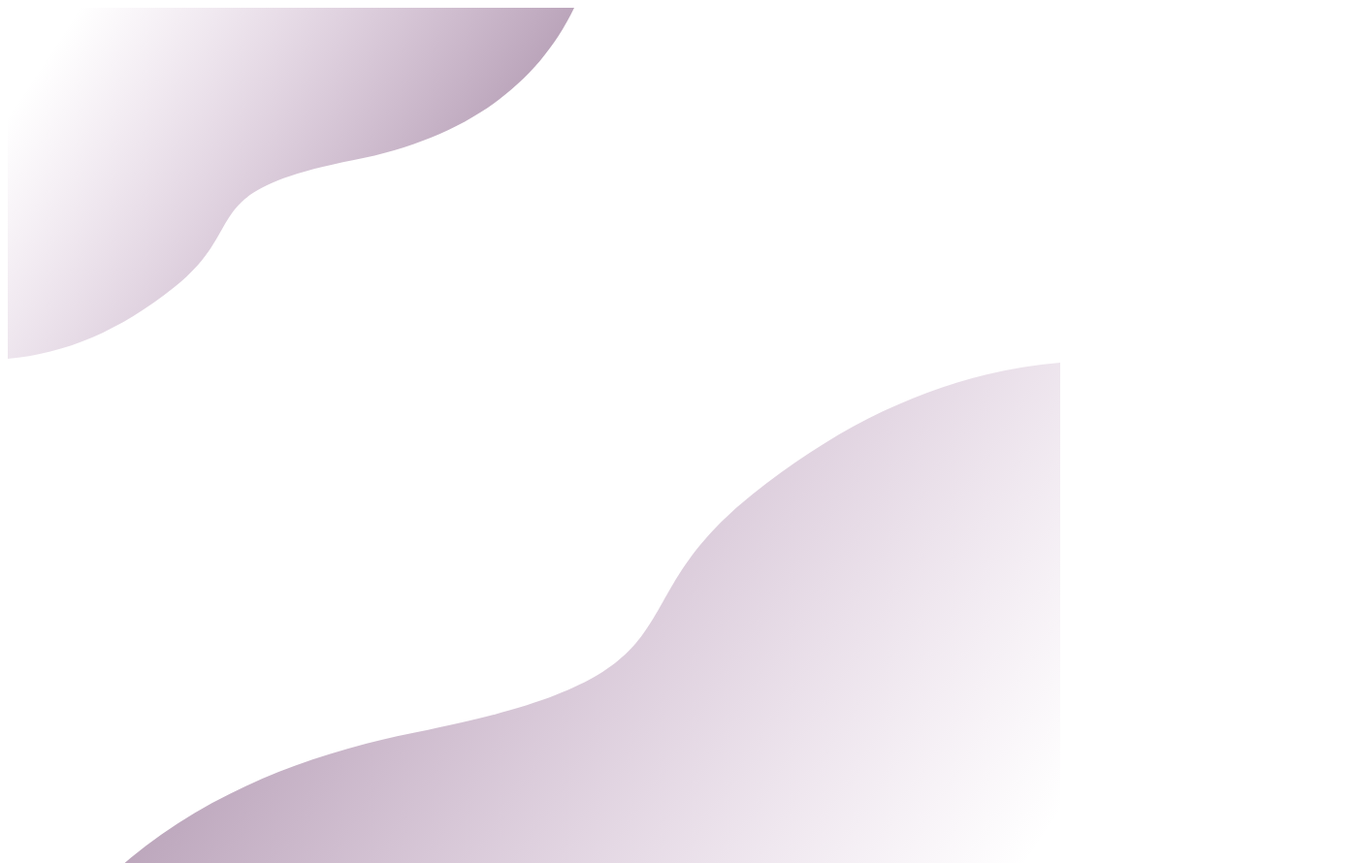
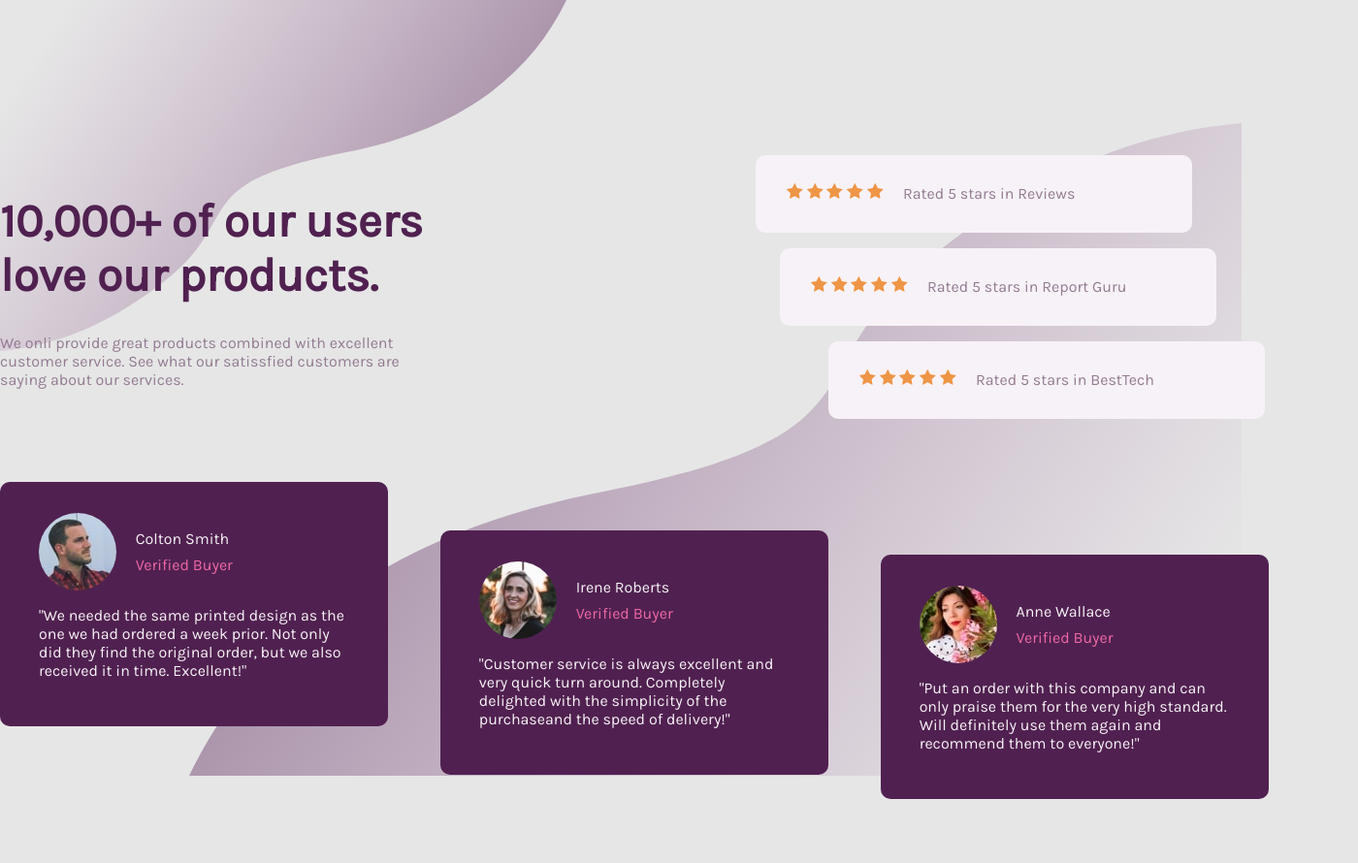
Before and after one commit to Valitogt79/Social-proof-section, a plain HTML site: page index.html in a window 1280 px wide. Shown: the top 890 px of the page at 97% size, 1400 px wide, since content can reach past the window. Drawn offline with Linux system fonts and the light colour scheme.

Commit message:
Agregando los estilos CSS correspondientes

```diff
--- a/dist/css/style.css
+++ b/dist/css/style.css
@@ -1 +1,114 @@
-/* No CSS */
+* {
+  -webkit-box-sizing: border-box;
+          box-sizing: border-box;
+}
+
+body {
+  width: 1400px;
+  margin: 10em auto;
+  font-family: "Karla", sans-serif;
+  background-color: #e6e6e6;
+}
+
+.bg-image {
+  position: absolute;
+  z-index: -1;
+}
+
+.bg-image--top {
+  top: 0;
+  left: 0;
+}
+
+.bg-image--bottom {
+  bottom: 0;
+  right: 0;
+}
+
+.header,
+.aside {
+  display: inline-block;
+  width: 450px;
+}
+
+.header {
+  margin-right: 400px;
+  margin-bottom: 5em;
+}
+
+.main-title {
+  font-size: 3rem;
+  color: #502150;
+}
+
+.main-subtitle {
+  color: #937b92;
+}
+
+.rate {
+  position: relative;
+  margin-bottom: 1em;
+  padding: 0 2em;
+  border-radius: 10px;
+  background-color: #f7f2f7;
+  line-height: 5;
+}
+
+.rate__text {
+  margin-left: 1em;
+  color: #937b92;
+}
+
+.rate__start {
+  vertical-align: middle;
+  margin-right: 0.5em;
+}
+
+.rate--first {
+  left: -75px;
+}
+
+.rate--second {
+  left: -50px;
+}
+
+.testimonial {
+  position: relative;
+  display: inline-block;
+  width: 400px;
+  margin-right: 50px;
+  padding: 2em 2.5em;
+  border-radius: 10px;
+  background-color: #502150;
+  color: #f7f2f7;
+}
+
+.testimonial__second {
+  top: 50px;
+}
+
+.testimonial__third {
+  top: 75px;
+}
+
+.user {
+  width: 250px;
+}
+
+.user__image {
+  border-radius: 50%;
+  max-width: 50%;
+}
+
+.user__image, .user__info {
+  display: inline-block;
+  vertical-align: middle;
+}
+
+.user__name, .user__category {
+  margin: 0.5em 1em;
+}
+
+.user__category {
+  color: #ee68a4;
+}
```
